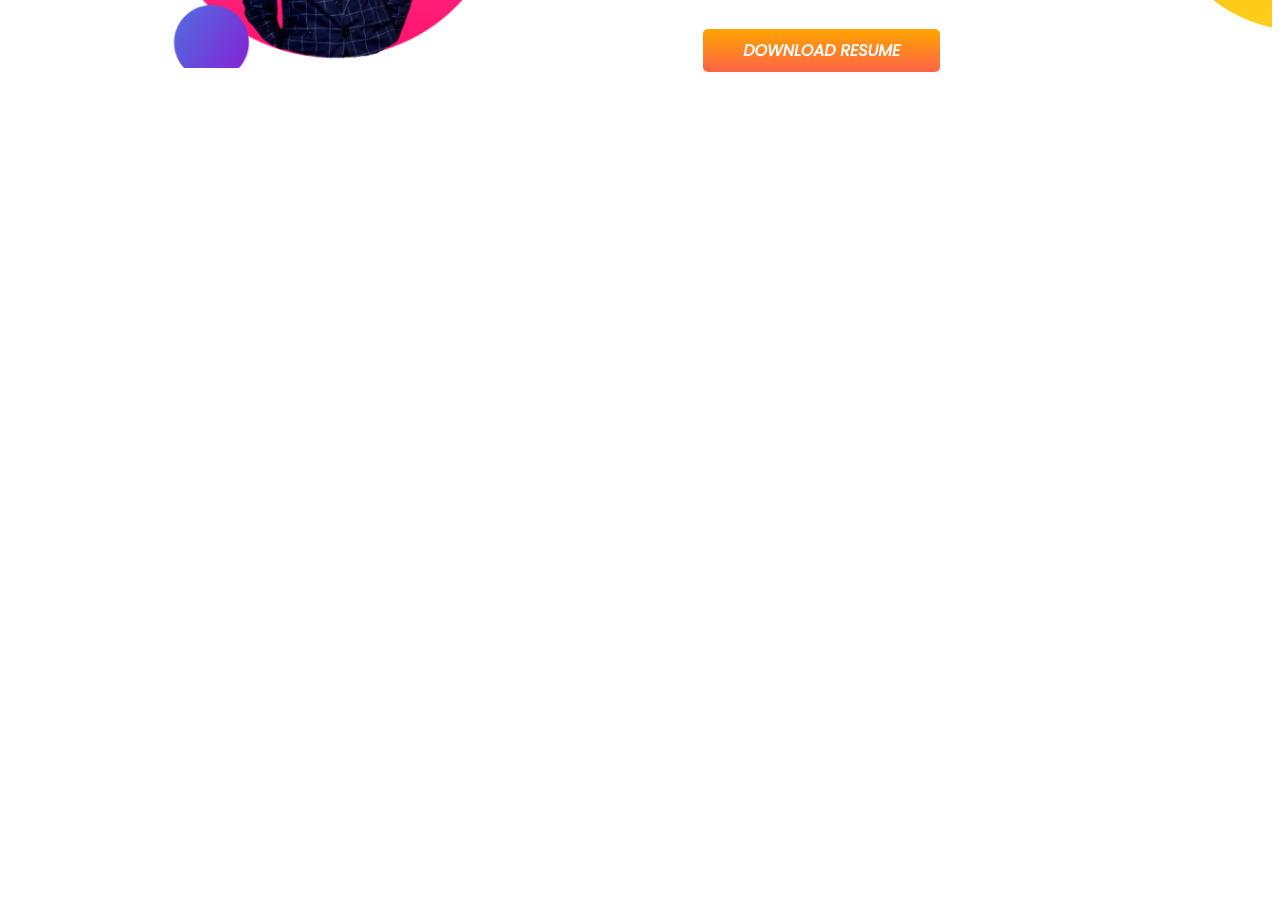
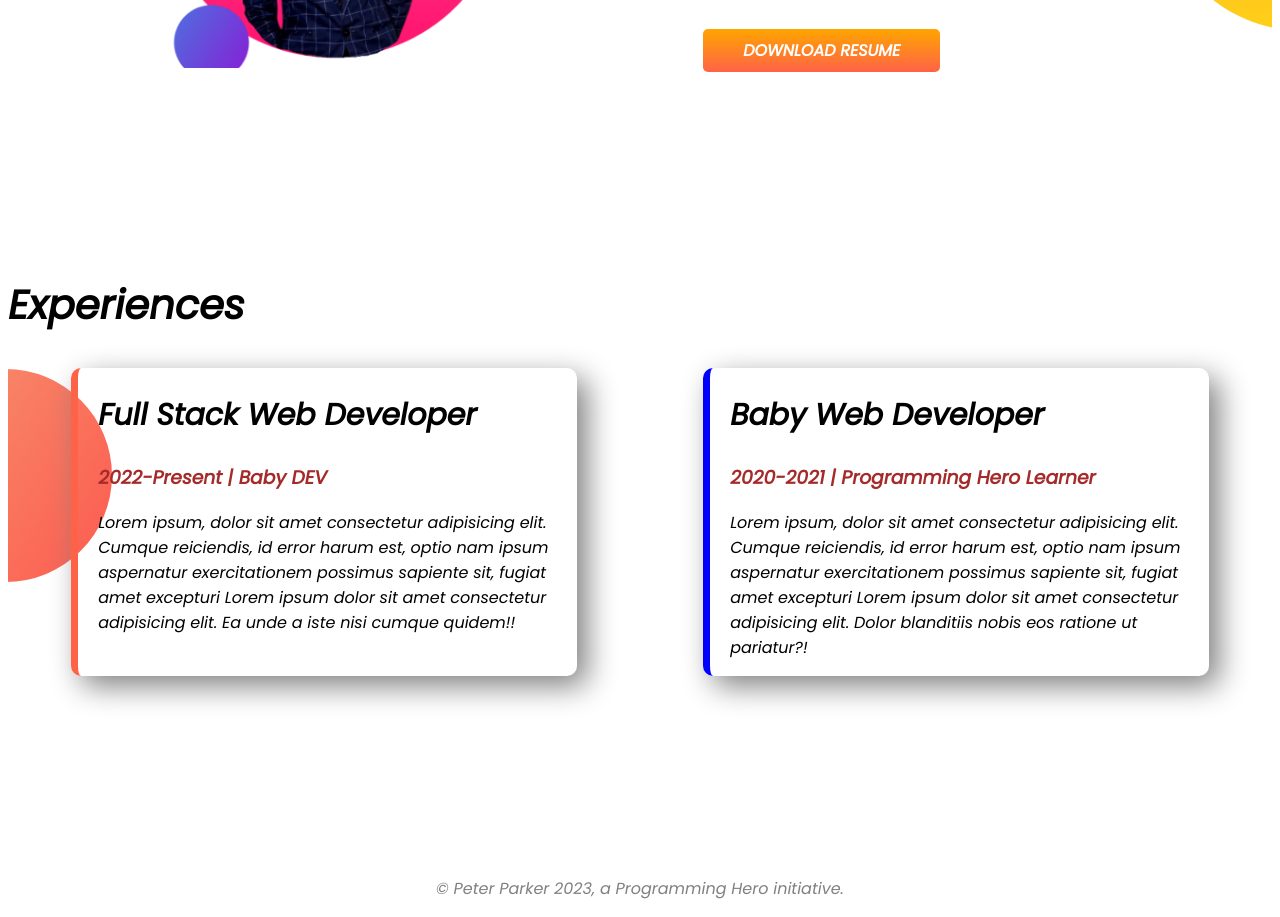
Before and after one commit to SaidurRahman10/PH-MyPortfolio, a plain HTML site: page index.html in a window 1280 px wide. Shown: the part 1067-1984 px from the top of the page. Before the commit the page ends 1342 px from the top, so only its background shows below. Drawn offline with Linux system fonts and the light colour scheme.

Commit message:
3rd Push

```diff
--- a/index.html
+++ b/index.html
@@ -14,7 +14,7 @@
     <link rel="stylesheet" href="style.css" />
   </head>
   <body>
-    <section>
+    <section class="flexibale-Container">
       <div class="half-width">
 
           <h1 class="WC">Welcome To</h1>
@@ -35,7 +35,7 @@
     </section>
 
 
-    <section class="dream-big">
+    <section class="dream-big flexibale-Container">
 
       <div class="half-width">
           <img src="/images/sr2.png.png" alt="">
@@ -51,5 +51,33 @@
       </div>
 
     </section>
+
+
+
+  <section class="experience-area">
+    <h1 class="exH">Experiences</h1>
+
+<div class="flexibale-Container">
+    <div id="full-stack" class="ex-item">
+       <h2 class="rts">Full Stack Web Developer</h2>
+       <h3 class="orangColor">2022-Present | Baby DEV</h3>
+       <p>Lorem ipsum, dolor sit amet consectetur adipisicing elit. Cumque reiciendis, id error harum est, optio nam ipsum aspernatur exercitationem possimus sapiente sit, fugiat amet excepturi Lorem ipsum dolor sit amet consectetur adipisicing elit. Ea unde a iste nisi cumque quidem!!</p>
+         </div>
+
+         <div id="baby-DEV" class="ex-item">
+          <h2 class="rts">Baby Web Developer</h2>
+          <h3 class="orangColor">2020-2021 | Programming Hero Learner</h3>
+          <p>Lorem ipsum, dolor sit amet consectetur adipisicing elit. Cumque reiciendis, id error harum est, optio nam ipsum aspernatur exercitationem possimus sapiente sit, fugiat amet excepturi Lorem ipsum dolor sit amet consectetur adipisicing elit. Dolor blanditiis nobis eos ratione ut pariatur?!</p>
+            </div>
+          </div>
+  </section>
+
+
+
+
+
+  <footer>
+    <P>© Peter Parker 2023, a Programming Hero initiative.</P>
+  </footer>
   </body>
 </html>
--- a/style.css
+++ b/style.css
@@ -17,7 +17,7 @@
 .headP{
     color: rgb(67, 71, 75);
 }
-section{
+.flexibale-Container{
    display: flex;
    margin-bottom: 200px;
 }
@@ -49,3 +49,37 @@ section{
     background-repeat: no-repeat;
     background-position: right;
 }
+
+.experience-area{
+
+    background-image: url('/images/exp-bg.png');
+    background-repeat: no-repeat;
+    background-position: left;
+}
+.exH{
+    font-size: 40px;
+}
+.ex-item{
+    width: 50%;
+    padding-left:5%;
+    box-shadow: 10px 10px 30px gray;
+    margin-left: 5%;
+    margin-right: 5%;
+    padding-left: 20px ;
+    border-radius: 10px;
+
+}
+.rts{
+    font-size: 30px;
+}
+#full-stack{
+    border-left: 7px solid tomato ;
+}
+#baby-DEV{
+    border-left: 7px solid blue ;
+
+}
+footer p{
+text-align: center;
+color: gray;
+}
```
